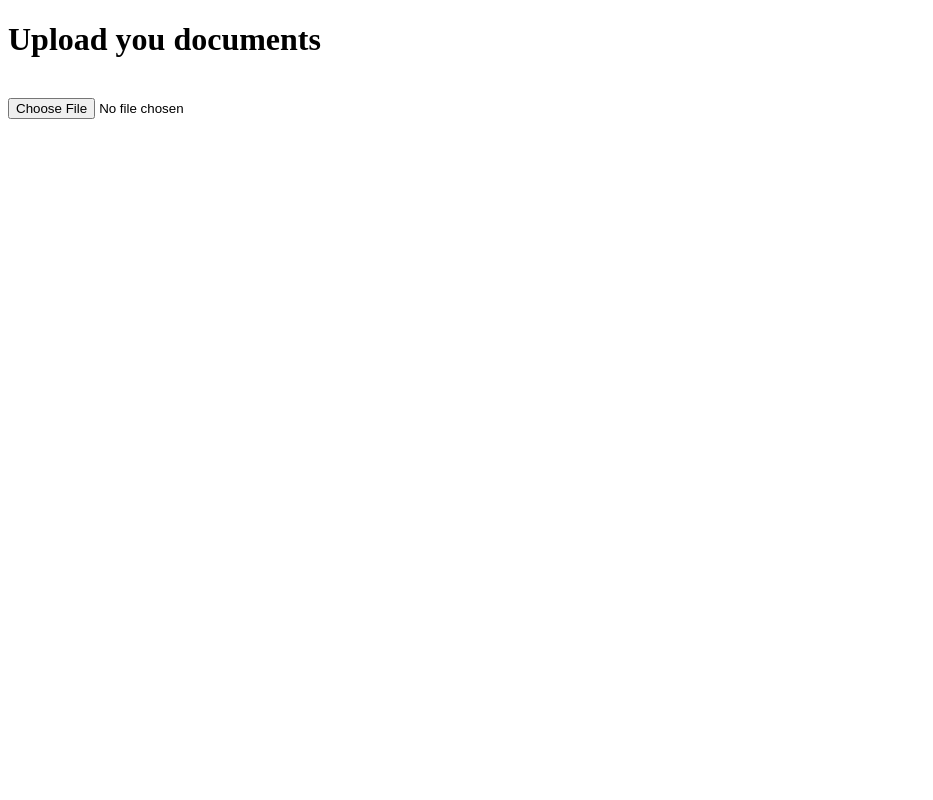
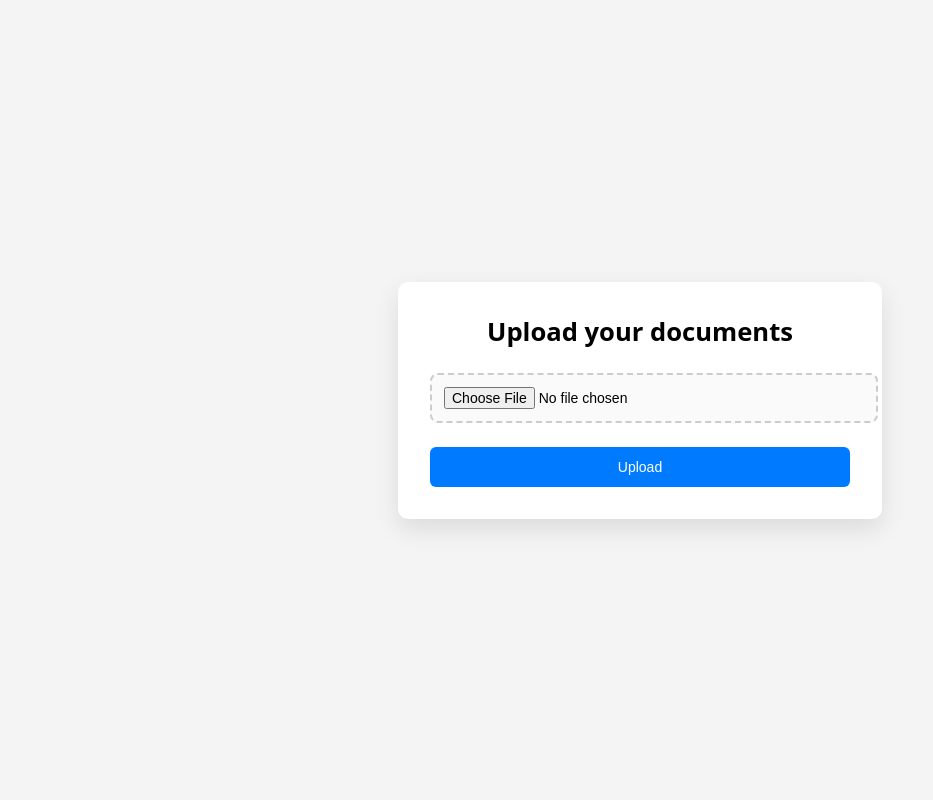
Before and after one commit to TISBHACKS2026/CHUNDI, a FastAPI app: page /upload in a window 1280 px wide. Shown: the whole page, without its empty margins (0-933 px from the left). Run offline with FastAPI, Linux system fonts and the light colour scheme; parts of the project's set-up code (start-up, migrations or seed data) failed here and were passed over.

Commit message:
Enhance upload_docs.html with styling and structure

```diff
--- a/templates/upload_docs.html
+++ b/templates/upload_docs.html
@@ -2,11 +2,75 @@
 <html lang="en">
 <head>
     <meta charset="UTF-8">
-    <title>Upload documents</title>
+    <title>Upload Documents</title>
+    <style>
+        body {
+            margin: 0;
+            height: 100vh;
+            font-family: system-ui, -apple-system, BlinkMacSystemFont, sans-serif;
+            background-color: #f4f4f4;
+            display: flex;
+            align-items: center;
+            justify-content: center;
+        }
+
+        .upload-card {
+            background: white;
+            width: 420px;
+            padding: 32px;
+            border-radius: 10px;
+            box-shadow: 0 10px 25px rgba(0,0,0,0.1);
+            text-align: center;
+        }
+
+        .upload-card h1 {
+            margin-top: 0;
+            margin-bottom: 24px;
+            font-size: 1.6rem;
+        }
+
+        .file-input {
+            width: 100%;
+            padding: 12px;
+            border: 2px dashed #ccc;
+            border-radius: 8px;
+            cursor: pointer;
+            font-size: 14px;
+            background-color: #fafafa;
+        }
+
+        .file-input:hover {
+            border-color: #007bff;
+        }
+
+        .upload-btn {
+            margin-top: 24px;
+            width: 100%;
+            padding: 12px;
+            font-size: 14px;
+            cursor: pointer;
+            background-color: #007bff;
+            color: white;
+            border: none;
+            border-radius: 6px;
+        }
+
+        .upload-btn:hover {
+            background-color: #0056b3;
+        }
+    </style>
 </head>
 <body>
-<h1>Upload you documents</h1><br>
-<input type="file">
+
+    <div class="upload-card">
+        <h1>Upload your documents</h1>
+
+        <input class="file-input" type="file">
+
+    <button class="upload-btn" onclick="uploadFile()">Upload</button>
+    </div>
+
+    <script src="/static/script.js"></script>
 
 </body>
 </html>
```
